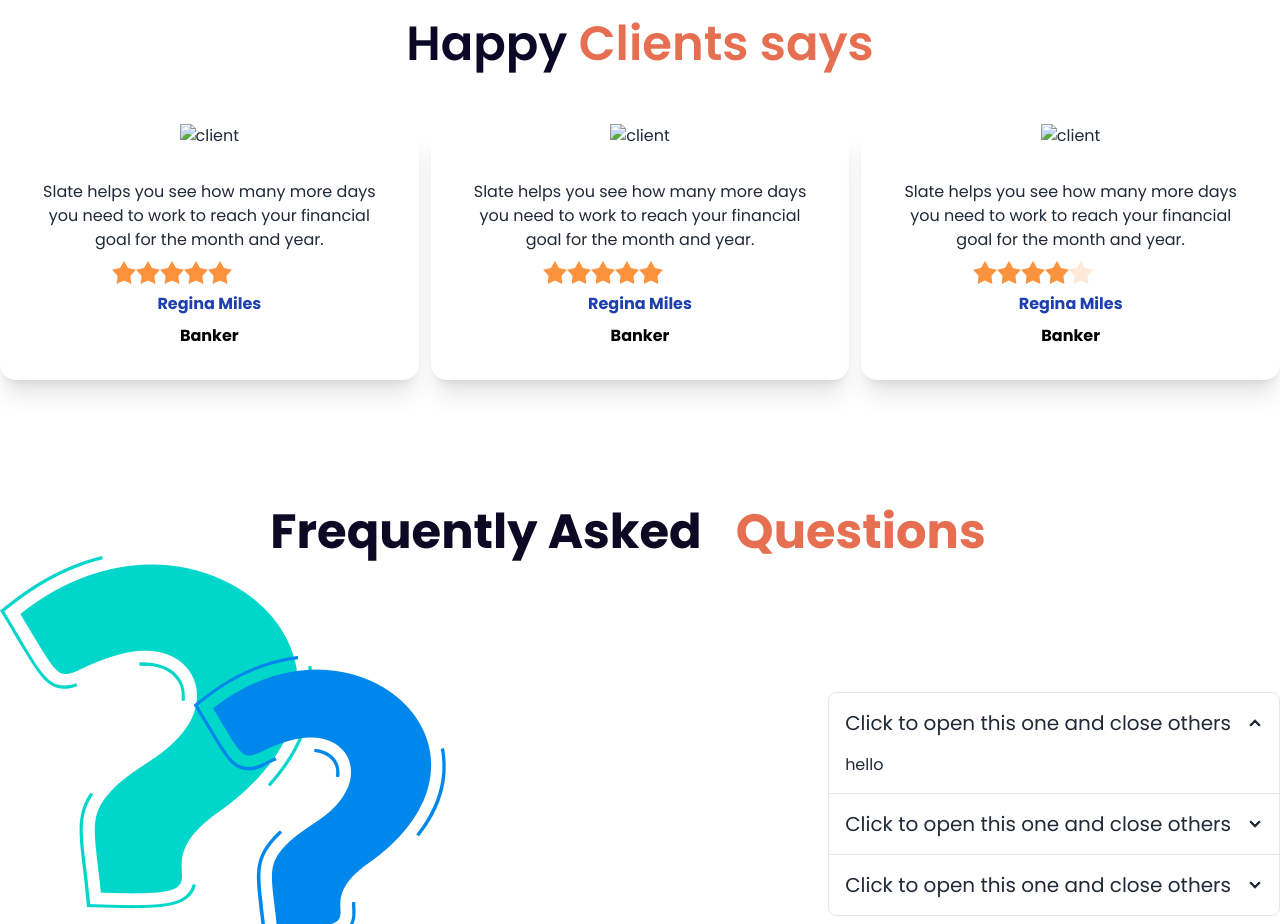
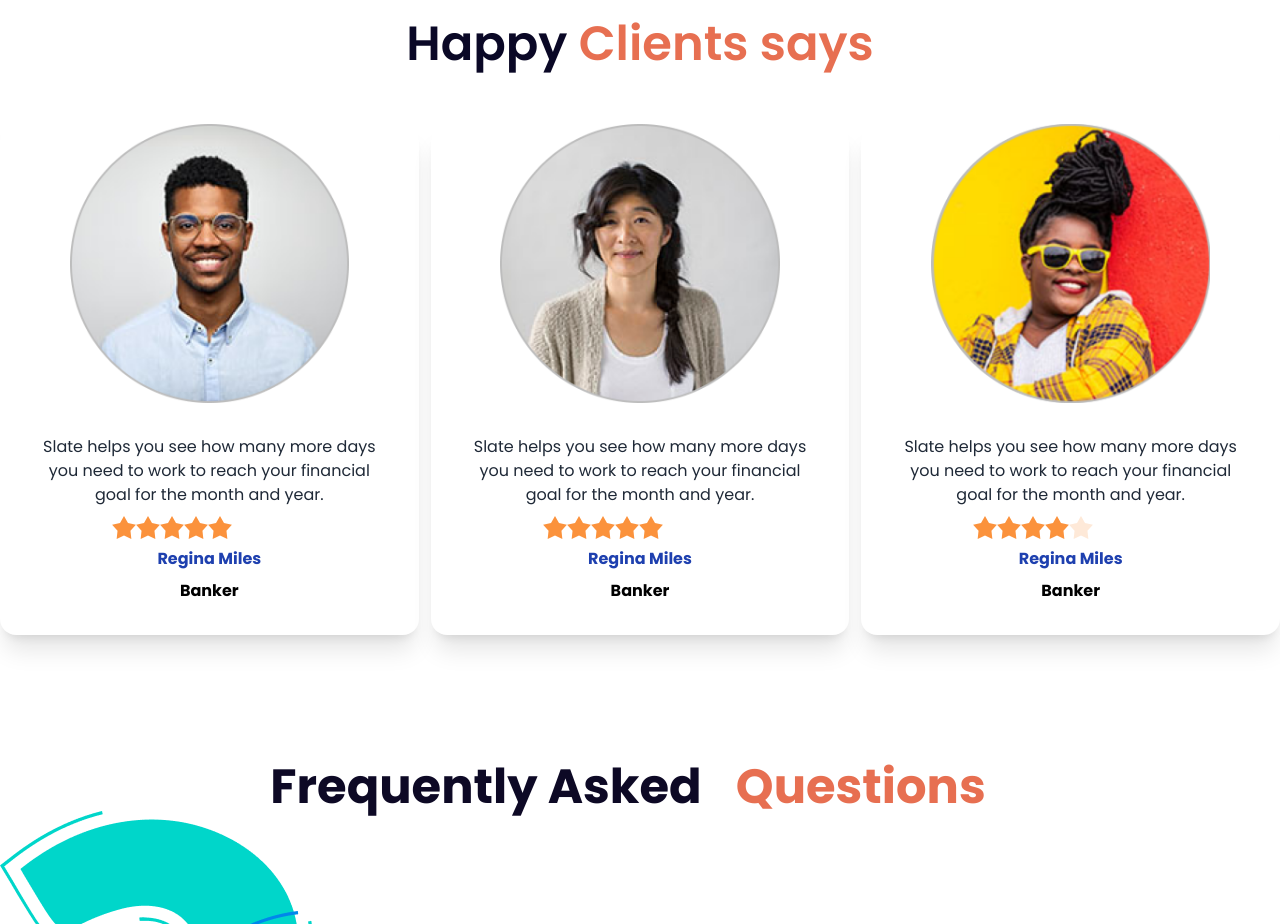
Before and after one commit to shakibchakladar/Biker-zone, a plain HTML site: page index.html in a window 1280 px wide. Shown: the part 1760-2684 px from the top of the page. Drawn offline with nearby package versions, Linux system fonts and the light colour scheme; the site is published under a folder, as on GitHub Pages, so addresses that start at the root find nothing.

Commit message:
final commit

```diff
--- a/index.html
+++ b/index.html
@@ -233,7 +233,7 @@
             <div class="grid gap-3 md:grid-cols-3">
                 <!-- card one start -->
                 <div class="text-center shadow-xl card bg-base-100 mt-14">
-                    <figure class="w-2/3 m-auto"><img src="/images/others/user-1.png" alt="client" /></figure>
+                    <figure class="w-2/3 m-auto"><img src="./images/others/user-1.png" alt="client" /></figure>
                     <div class="card-body">
                         <p>Slate helps you see how
                             many more days you need
@@ -253,7 +253,7 @@
                 <!-- card one end -->
                 <!-- card two start -->
                 <div class="text-center shadow-xl card bg-base-100 mt-14" >
-                    <figure class="w-2/3 m-auto"><img src="/images/others/user-2.png" alt="client" /></figure>
+                    <figure class="w-2/3 m-auto"><img src="./images/others/user-2.png" alt="client" /></figure>
                     <div class="card-body">
                       <p>Slate helps you see how
                         many more days you need
@@ -273,7 +273,7 @@
                 <!-- card two end -->
                 <!-- card three start -->
                 <div class="text-center shadow-xl card bg-base-100 mt-14" >
-                    <figure class="w-2/3 m-auto"><img src="/images/others/user-3.png" alt="client" /></figure>
+                    <figure class="w-2/3 m-auto"><img src="./images/others/user-3.png" alt="client" /></figure>
                     <div class="card-body">
                       <p>Slate helps you see how
                         many more days you need
```
